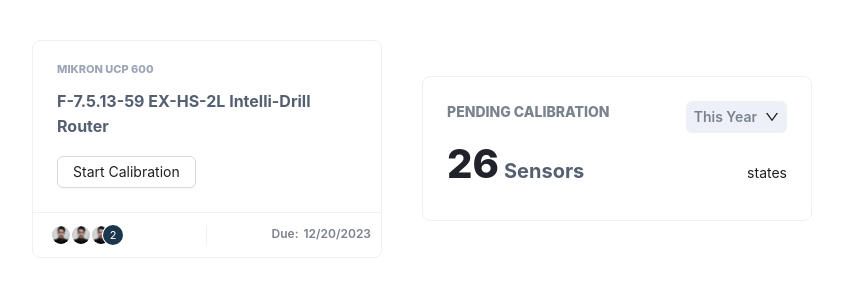
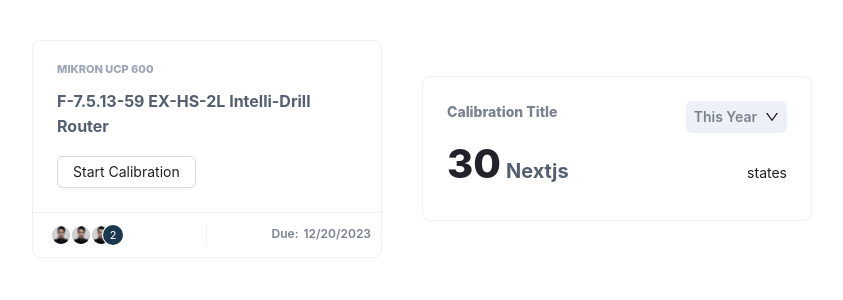
Before and after one commit to muhamash/components-lib-v1, a Next.js app: page /output in a window 1280 px wide. Shown: the top 300 px of the page, without its empty margins (218-1061 px from the left). Built offline with nearby package versions, Linux system fonts and the light colour scheme.

Commit message:
calibration states card props

```diff
--- a/src/app/calibrationStatesCards/page.tsx
+++ b/src/app/calibrationStatesCards/page.tsx
@@ -4,8 +4,15 @@
 import React from "react";
 import CustomDropdown from "./dropdown";
 
-const CalibrationStateCard = () =>
+interface CalibrationStateCardProps{
+    title: string;
+    amount: Number;
+    element: string;
+}
+
+const CalibrationStateCard = (props: CalibrationStateCardProps) =>
 {
+    const { title, amount, element } = props;
     return (
         <div>
             <Card
@@ -26,7 +33,7 @@
                                 fontSize: '14px',
                                 lineHeight: '22px'
                             }}
-                        >PENDING CALIBRATION</div>
+                        >{ title }</div>
                         <div>
                             <CustomDropdown dropdownTitle={"This Year"} />
                         </div>
@@ -51,14 +58,14 @@
                                     fontWeight: 800,
 
                             }}
-                            >26</div>
+                            >{amount}</div>
                             <div
                                 style={{
                                     color: '#545F71',
                                     fontSize: '20px',
                                     fontWeight: 700
                             }}
-                            >Sensors</div>
+                            >{element}</div>
                         </div>
                         <div>states</div>
                     </div>
--- a/src/app/output/page.tsx
+++ b/src/app/output/page.tsx
@@ -50,7 +50,7 @@
                 CustomDate={currentDate}
                 width="350px"
                 />
-            <CalibrationStateCard/>
+            <CalibrationStateCard title={"Calibration Title"} amount={30} element={"Nextjs"}/>
         </div>
     )
 
```
Also changed, not shown: src/app/emailCards/page.tsx (added).
